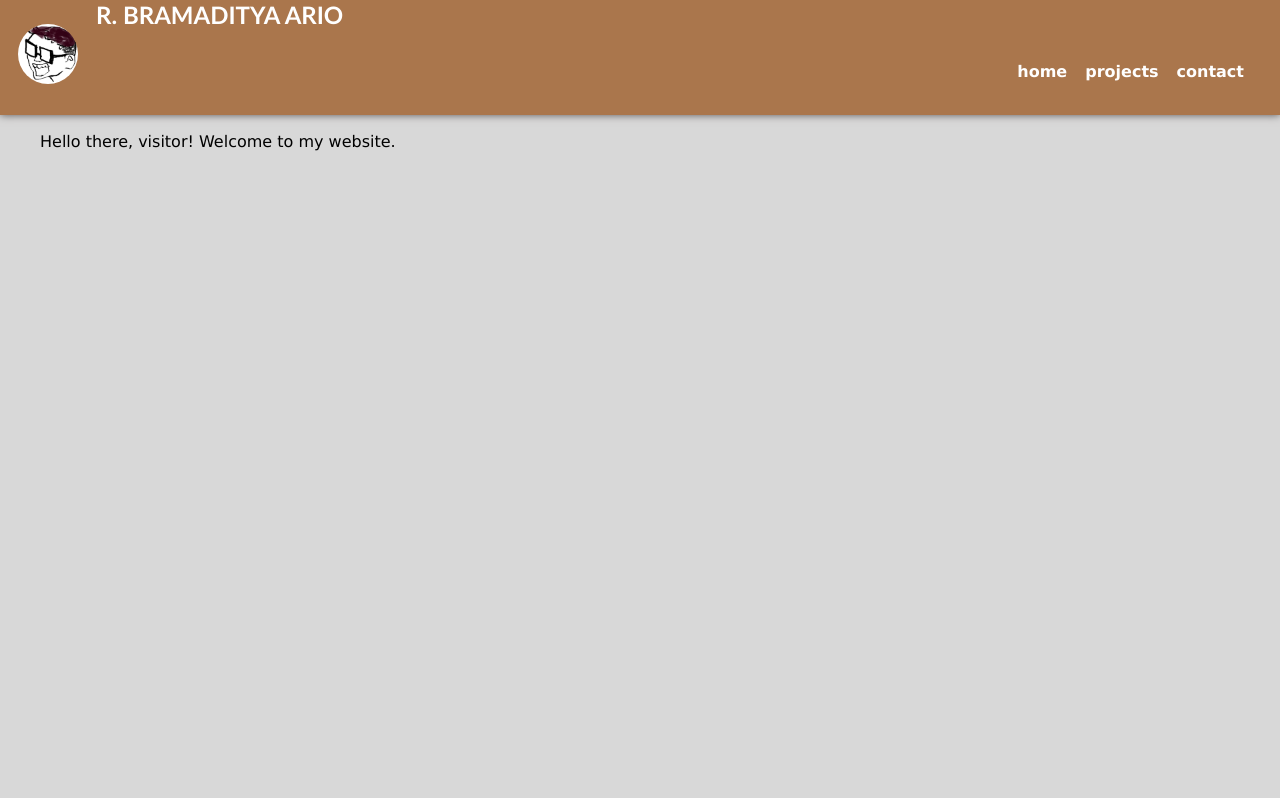
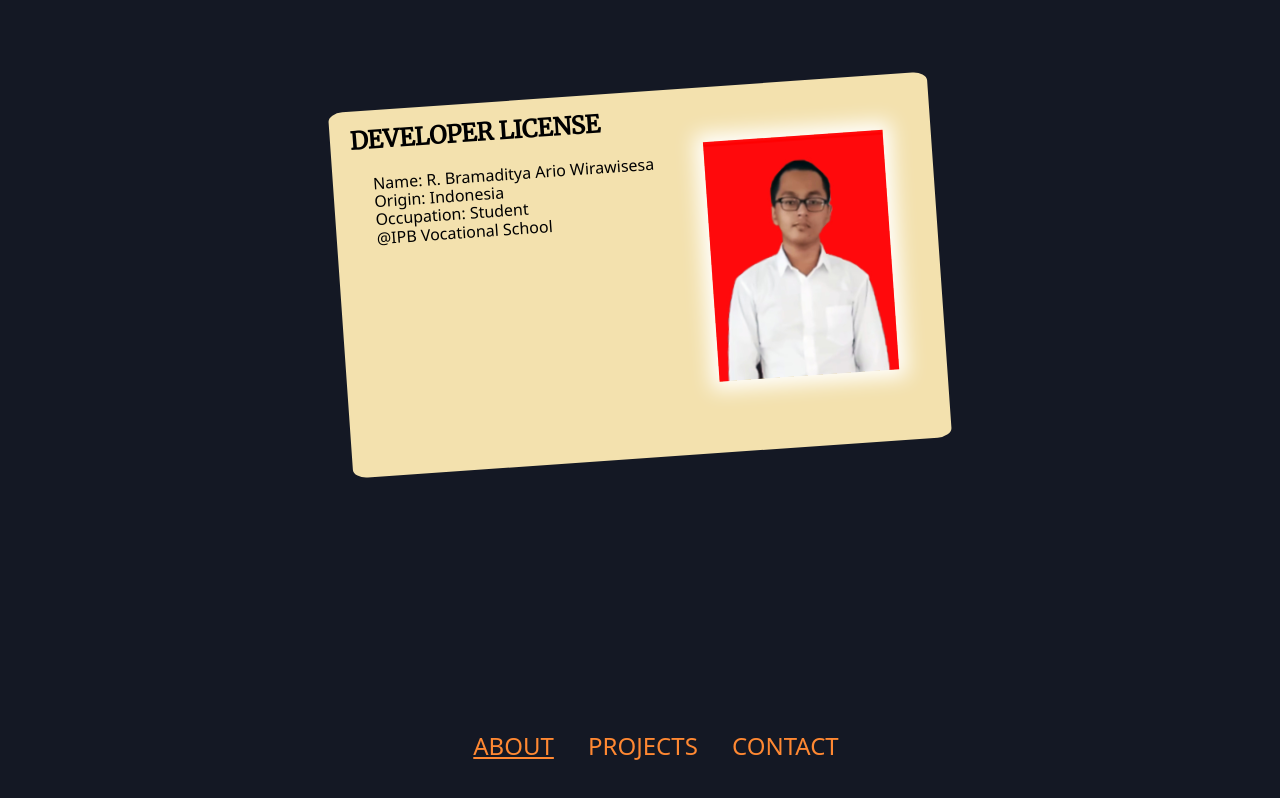
Before and after one commit to bramadityaw/bramadityaw.github.io, a plain HTML site: page index.html in a window 1280 px wide. Drawn offline with Linux system fonts and the light colour scheme.

Commit message:
design overhaul

```diff
--- a/index.html
+++ b/index.html
@@ -1,29 +1,43 @@
 <!DOCTYPE html>
 <html lang="en">
-<head>
-    <meta charset="UTF-8">
-    <meta name="viewport" content="width=device-width, initial-scale=1.0">
-    <link rel="stylesheet" href="style.css">
-    <link rel="stylesheet" href="https://cdnjs.cloudflare.com/ajax/libs/font-awesome/6.2.0/css/all.min.css" />
-    <link rel="canonical" href="https://bramadityaw.github.io/">
-    <link rel="shortcut icon" href="favicon.ico" type="image/x-icon">
-    <title>bramadityaw's page</title>
-</head>
-<body>
-    <header>
-        <img src="logo.jpg" alt="bramadityaw's logo" class="logo">
-        <div class="big-title">R. BRAMADITYA ARIO</div>
-        <nav>
+  <head>
+    <meta charset="UTF-8" />
+    <meta name="viewport" content="width=device-width, initial-scale=1.0" />
+    <title>R. Bramaditya Ario Wirawisesa</title>
+    <link rel="stylesheet" href="styles/normalize.css" />
+    <link rel="stylesheet" href="styles/style.css" />
+    <style>
+      @import url("https://fonts.googleapis.com/css2?family=Merriweather&display=swap");
+    </style>
+  </head>
+  <body>
+    <div class="bottom-nav">
+      <a href="#about" id="active">About</a>
+      <a href="#projects">Projects</a>
+      <a href="#contact">Contact</a>
+    </div>
+    <div class="div-center">
+        <div class="id-card-container" id="about">
+          <div class="id-card-header">
+            <h2>DEVELOPER LICENSE</h2>
+          </div>
+          <div class="id-card-photo">
+            <img
+              src="assets/id_profile-photo_temp.jpg"
+              alt="Foto R. Bramaditya Ario Wirawisesa pada tahun 2023"
+            />
+          </div>
+          <div class="id-card-biodata">
             <ul>
-                <li><a href="/">home</a></li>
-                <li><a href="/projects.html">projects</a></li>
-                <li><a href="/contact.html">contact</a></li>
+              <li>Name: R. Bramaditya Ario Wirawisesa</li>
+              <li>Origin: Indonesia</li>
+              <li>
+                Occupation: Student <br />
+                <a id="ipb" href="https://sv.ipb.ac.id">@IPB Vocational School</a>
+              </li>
             </ul>
-        </nav>
-    </header>
-    <div class="main-content">
-        <p>Hello there, visitor! Welcome to my website.</p>
-        <p></p>
+          </div>
+      </div>
     </div>
-</body>
+  </body>
 </html>
--- a/style.css
+++ /dev/null
@@ -1,68 +0,0 @@
-:root {
-    --bg-color: #D8D8D8;
-    --brown: #aa764c;
-    --green: #647E68;
-    --dark_blue: #182747;
-}
-
-body {
-    margin: 0;
-    padding: 0;
-    font-family: Verdana, Geneva, Tahoma, sans-serif;
-    background-color: var(--bg-color);
-}
-
-header {
-    position: absolute;
-    top: 0;
-    left: 0;
-    background-color: var(--brown);
-    color: white;
-    width: 100%;
-    box-shadow: 0px 0px 8px rgb(88, 83, 83);;
-}
-
-header .logo {
-    width: 60px;
-    height: 60px;
-    margin: 24px 18px;
-    border-radius: 50%;
-    float: left;
-}
-
-.big-title {
-    font-family: 'Trebuchet MS', 'Lucida Sans Unicode', 'Lucida Grande', 'Lucida Sans', Arial, sans-serif;
-    font-weight: bolder;
-    font-size: 18pt;
-    margin-top: 0px;
-    margin-left: 0px;
-}
-
-header nav {
-    float: right;
-    margin-right: 18px;
-}
-
-header nav ul {
-    list-style: none;
-    list-style-image: none;
-    display: flex;
-}
-
-header nav ul li a {
-    text-decoration: none;
-    font-weight: bold;
-    line-height: 54px;
-    margin-right: 18px;
-    display: block;
-    color: inherit;
-}
-
-header nav ul li a:hover {
-    text-decoration: underline;
-}
-
-.main-content {
-    margin: 108px 32px;
-    padding: 8px 8px;
-}
--- /dev/null
+++ b/styles/style.css
@@ -0,0 +1,112 @@
+:root {
+    --nav-links:rgb(255,136,50);
+    --nav-links-hover:rgb(235, 197, 73);
+    --id-card: rgb(243, 225, 174);
+    --bg-black: rgb(20, 24, 36);
+}
+
+body {
+    background-color: var(--bg-black);
+    font-family: system-ui, -apple-system, BlinkMacSystemFont, 'Segoe UI', Roboto, Oxygen, Ubuntu, Cantarell, 'Open Sans', 'Helvetica Neue', sans-serif;
+    overflow: hidden;
+}
+
+.bottom-nav {
+    position: fixed;
+    bottom: 20px;
+    z-index: 3;
+    padding: 16px;
+    width: 100%;
+    text-align: center;
+    background-color: var(--bg-black);
+}
+
+.bottom-nav a {
+    margin: 0 !important;
+    padding: 5px 15px 5px 15px !important;
+    text-decoration: none;
+    line-height: 1.5;
+    text-transform: uppercase;
+    font-size: 24px;
+    color: var(--nav-links);
+}
+
+.bottom-nav a:hover {
+    color: var(--nav-links-hover);
+}
+
+.bottom-nav #active{
+    text-decoration: underline;
+}
+
+.div-center {
+    position: relative;
+    top: 4.5rem;
+}
+
+.id-card-container {
+    background-color: var(--id-card);
+    border-radius: 2.4%;
+    width: 600px;
+    height: 366px;
+    transform: rotate(-4deg);
+    margin: auto;
+}
+
+.id-card-header {
+    position: relative;
+    top: 16px;
+    left: 20px;
+}
+
+.id-card-header h2 {
+    font-family: 'Merriweather', serif;
+}
+
+.id-card-biodata {
+    display: flex;
+    align-items: flex-start;
+}
+
+.id-card-biodata ul {
+    list-style-image: none;
+    list-style: none;
+}
+
+.id-card-photo {
+    display: flex;
+    align-items: center;
+    max-height: 288px;
+    max-width: 216px;
+}
+
+.id-card-photo img {
+    width: 30%;
+    position: absolute;
+    top: 15%;
+    left: 62%;
+    box-shadow: 0 0 20px 8px white;
+}
+
+#ipb {
+    color: inherit;
+    text-decoration: none;
+}
+
+
+@media (width < 710px)  {
+    .bottom-nav a {
+        display: block;
+        font-size: 34px;
+        width: 100%;
+    }
+
+    .id-card-container {
+        width: 15.25rem;
+        height: 25rem;
+    }
+
+    .id-card-header h2 {
+        font-size: .6rem;
+    }
+}
```
Also changed, not shown: contact.html (deleted, +0 -23 lines), projects.html (deleted, +0 -29 lines), assets/id_profile-photo_temp.jpg (added), favicon.ico (deleted), logo.jpg (deleted), styles/normalize.css (added).
